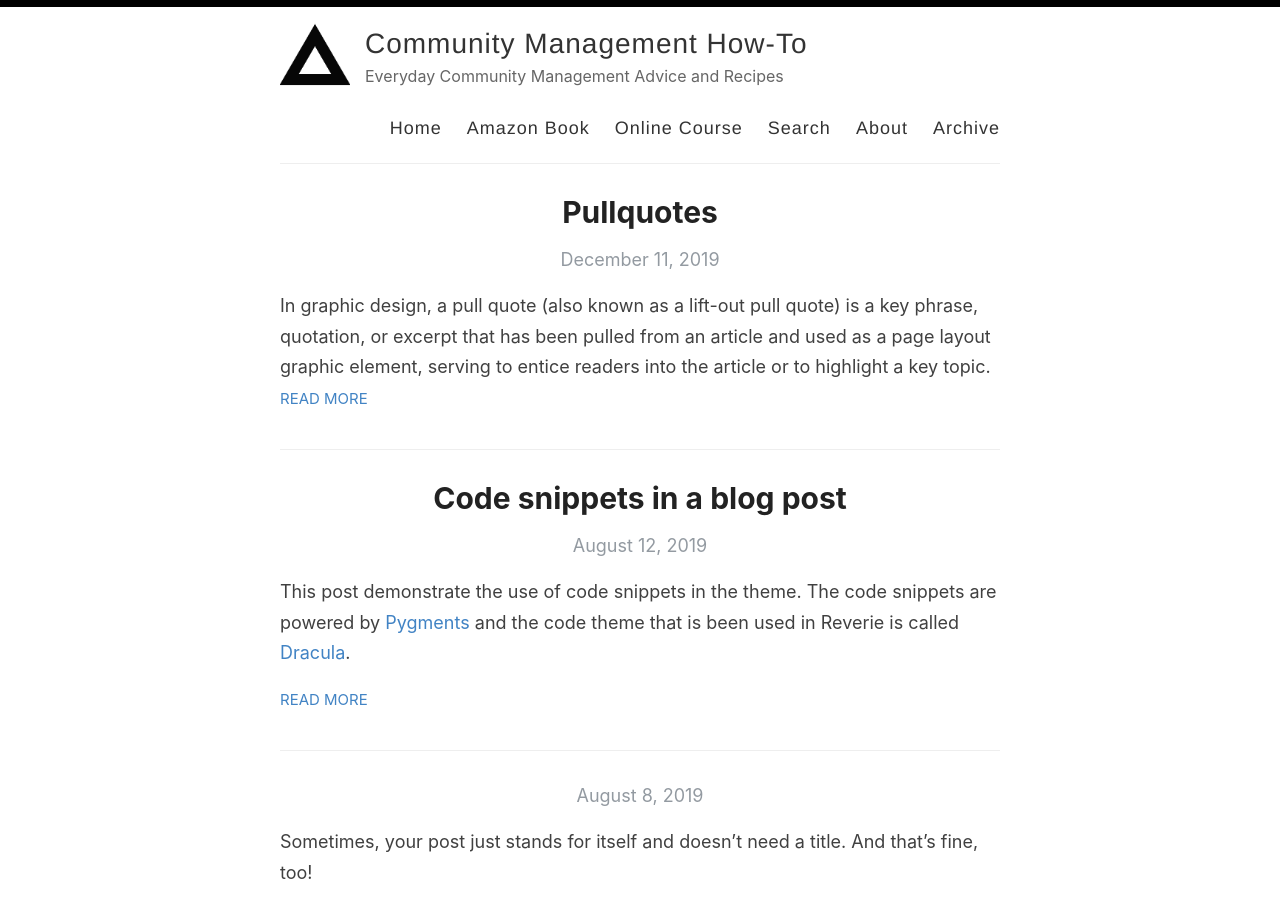
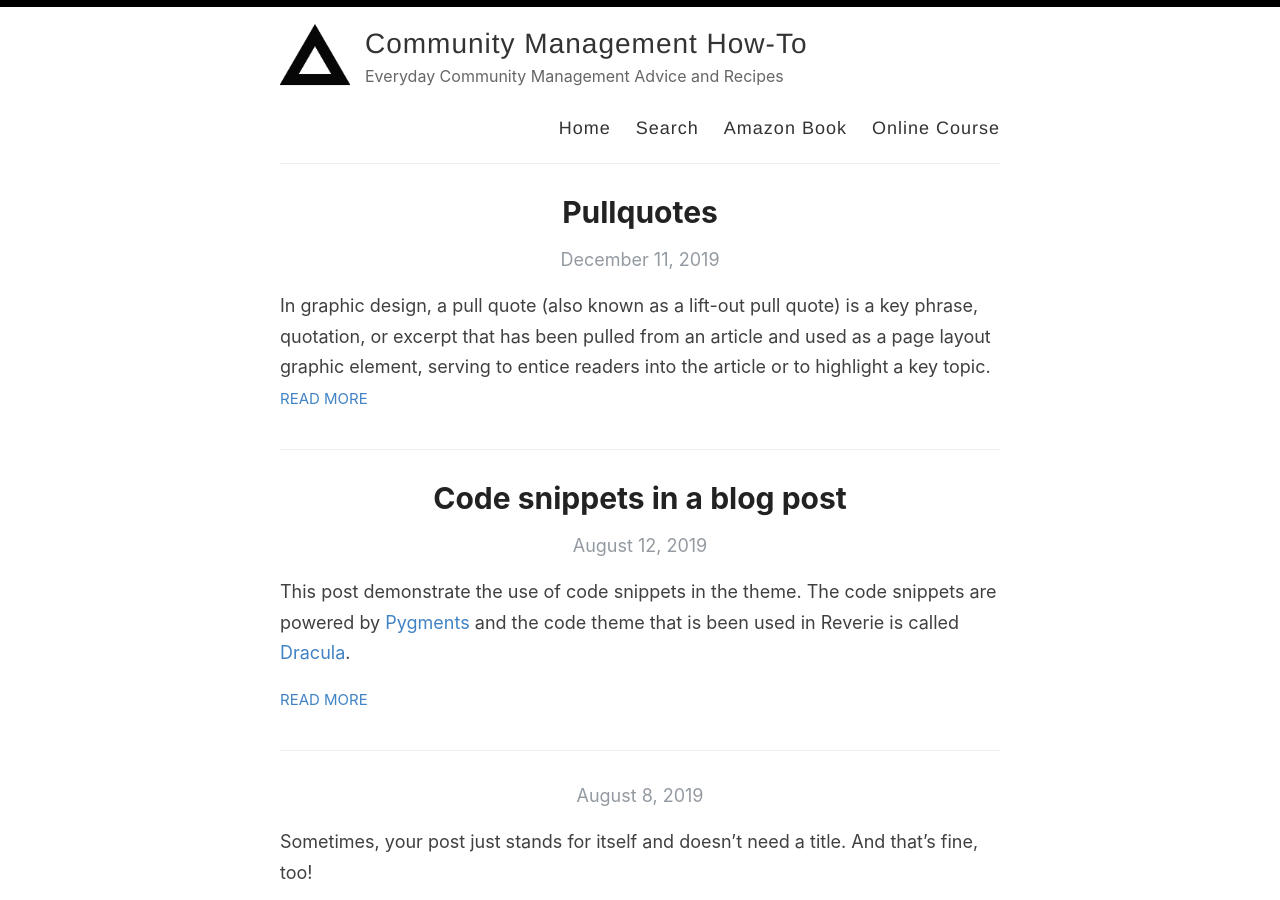
Before and after one commit to coweal/cmhowto, a Jekyll site: the page built from index.html, in a window 1280 px wide and 900 px high. Built offline with Jekyll 4.4.1, drawn with Linux system fonts in a browser that asks for light colours; the list of posts is cut into pages by our own code.

Commit message:
Removed about and archive sections as they are not needed for this website.

```diff
--- a/_layouts/default.html
+++ b/_layouts/default.html
@@ -29,11 +29,9 @@
 
             <nav>
               <a href="{{ site.baseurl }}/">Home</a>
+              <a href="{{ site.baseurl }}/search">Search</a>
               <a href="{{ site.baseurl }}/the-book">Amazon Book</a>
               <a href="{{ site.baseurl }}/the-course">Online Course</a>
-              <a href="{{ site.baseurl }}/search">Search</a>
-              <a href="{{ site.baseurl }}/about">About</a>
-              <a href="{{ site.baseurl }}/archive">Archive</a>
             </nav>
           </header>
         </div>
```
